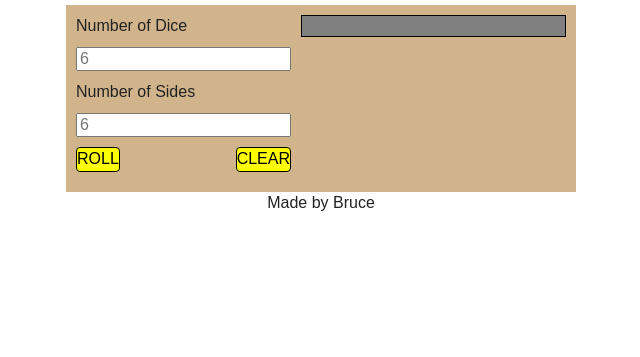
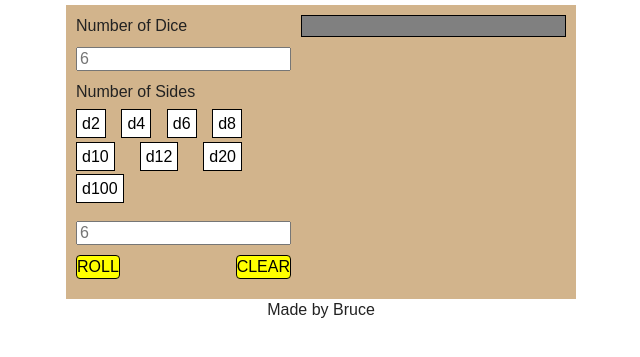
Before and after one commit to versayr/diceRoller, a plain HTML site: page index.html in a window 1280 px wide. Shown: the part 83-440 px from the top of the page, without its empty margins (319-959 px from the left). Drawn offline with nearby package versions, Linux system fonts and the light colour scheme.

Commit message:
Added options for the default dice options

```diff
--- a/css/main.css
+++ b/css/main.css
@@ -94,6 +94,20 @@ body {
 #diceOptions div {
   display: flex;
   justify-content: space-between;
+}
+#diceOptions li ul {
+  display: flex;
+  flex-wrap: wrap;
+  width: 170px;
+  justify-content: space-between;
+}
+.defaultDice {
+  text-decoration: none;
+  color: black;
+  padding: 5px;
+  background: white;
+  border: 1px solid black;
+  margin-right: 4px;
 }
 .button {
   text-decoration: none;
--- a/index.html
+++ b/index.html
@@ -26,7 +26,19 @@
       <li><span>Number of Dice</span></li>
       <li><input id="quantityDice" type="text" placeholder="6"></li>
       <li><span>Number of Sides</span></li>
-      <li><input id="numberSides" type="text" placeholder="6"></li>
+      <li>
+      <ul>
+        <li><a href="#" class="defaultDice">d2</a></li>
+        <li><a href="#" class="defaultDice">d4</a></li>
+        <li><a href="#" class="defaultDice">d6</a></li>
+        <li><a href="#" class="defaultDice">d8</a></li>
+        <li><a href="#" class="defaultDice">d10</a></li>
+        <li><a href="#" class="defaultDice">d12</a></li>
+        <li><a href="#" class="defaultDice">d20</a></li>
+        <li><a href="#" class="defaultDice">d100</a></li>
+      </ul>
+      </li>
+      <li class=""><input id="numberSides" type="text" placeholder="6"></li>
       <li><div>
         <a href="#" id="roll" class="button">ROLL</a>
         <a href="#" id="clear" class="button">CLEAR</a>
--- a/js/main.js
+++ b/js/main.js
@@ -37,4 +37,7 @@ $(document).ready(function() {
     rollDice(numberSides, quantityDice);
     printResults(resultsList, total);
   });
+  $('#clear').click(function() {
+    alert('Clear the thing');
+  });
 });
```
